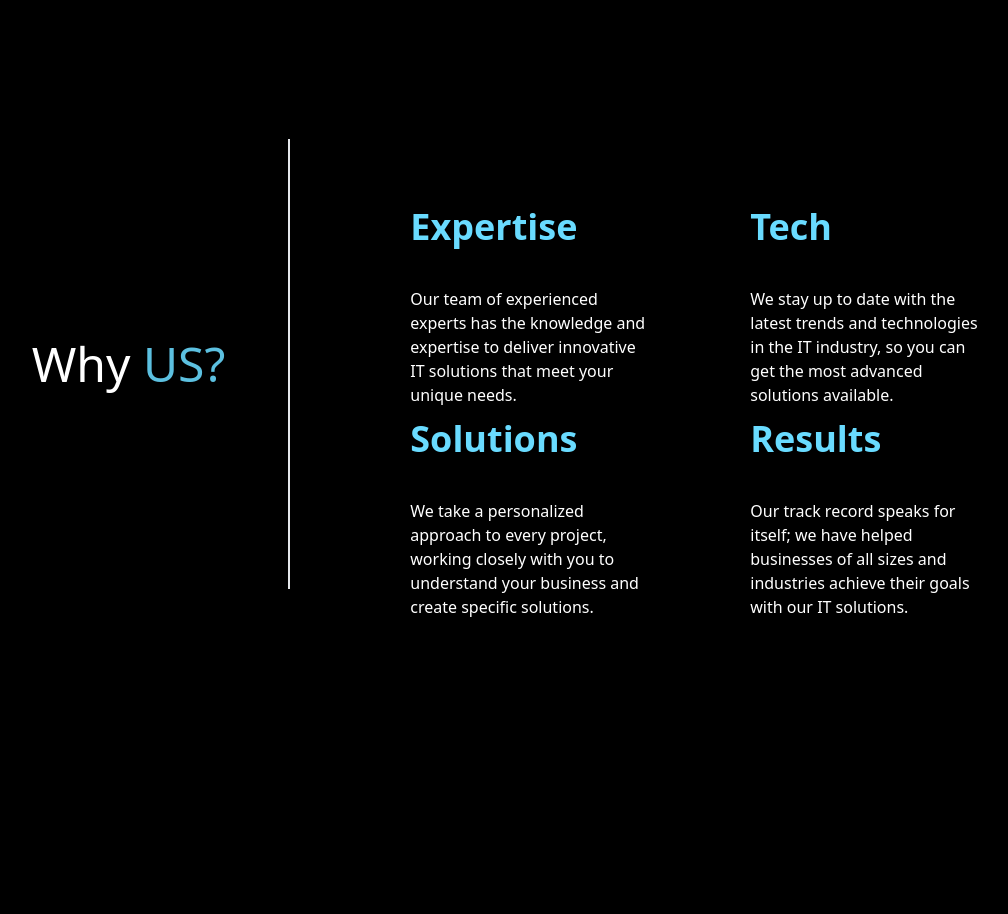
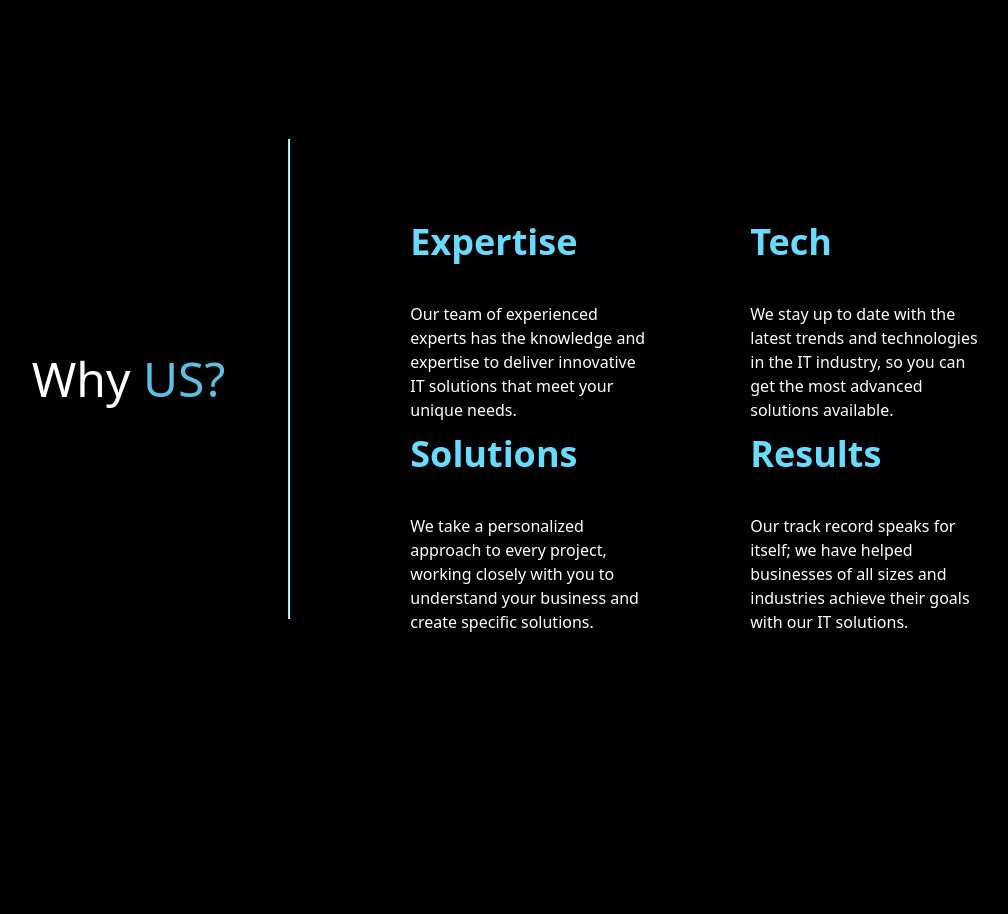
Before and after one commit to Upsurge-Tech/UpsurgeVite, a React (Vite) app in the folder upsurge/: page / in a window 1280 px wide. Shown: the part 3020-3934 px from the top of the page, without its empty margins (109-1117 px from the left). Built offline with nearby package versions, Linux system fonts and the light colour scheme.

Commit message:
whyusLine-arrange

```diff
--- a/upsurge/src/components/whyus/index.jsx
+++ b/upsurge/src/components/whyus/index.jsx
@@ -43,11 +43,11 @@ const Whyus = () => {
   return (
     <main className="bg-black min-w-screen min-h-screen">
       <div className="text-white flex flex-col lg:flex-row items-center md:items-center justify-center gap-8 md:gap-20 p-16 md:p-32">
-        <div className="flex flex-col md:flex-row items-center gap-[63px] pb-[10px]">
+        <div className="flex flex-col lg:flex-row items-center gap-[63px] pb-[10px]">
           <h2 className="text-4xl md:text-5xl ">
             Why <span className="text-[#5cc0e0]">US?</span>{" "}
           </h2>
-          <div className="hidden md:block lg:h-[450px] lg:w-0 lg:border-r-2 border-b-2 w-[45em] bg-gradient-to-r from-[#6adbfe] to-white h-[3px]"></div>
+          <div className=" h-0 lg:h-[30em] sm:w-[40em] sm:h-[2px]  bg-gradient-to-r from-[#6adbfe] to-white lg:w-[2px]  "></div>
         </div>
 
         <div
```
